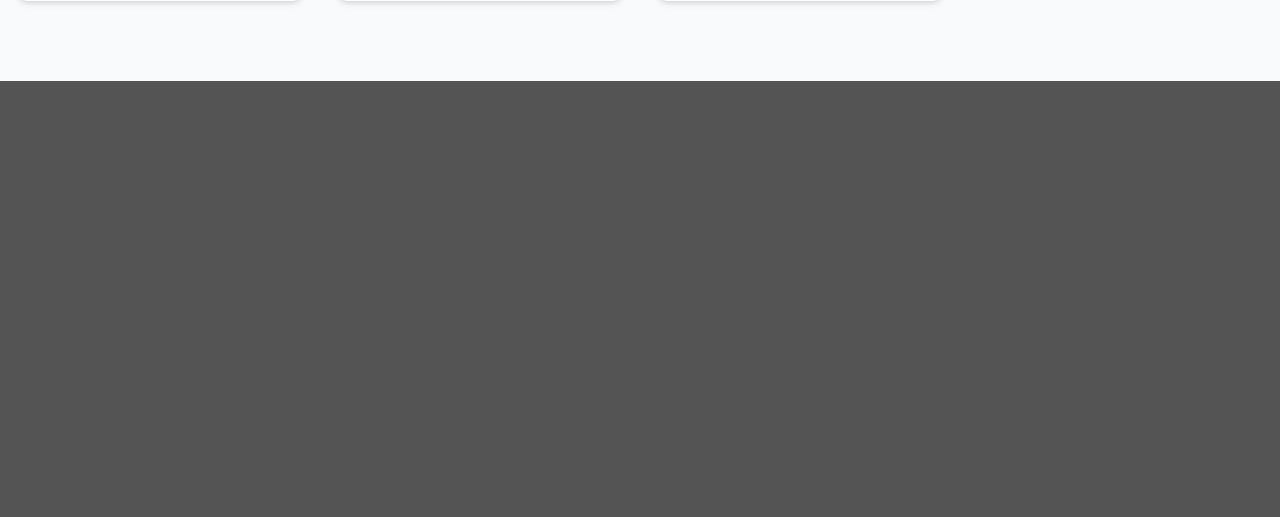
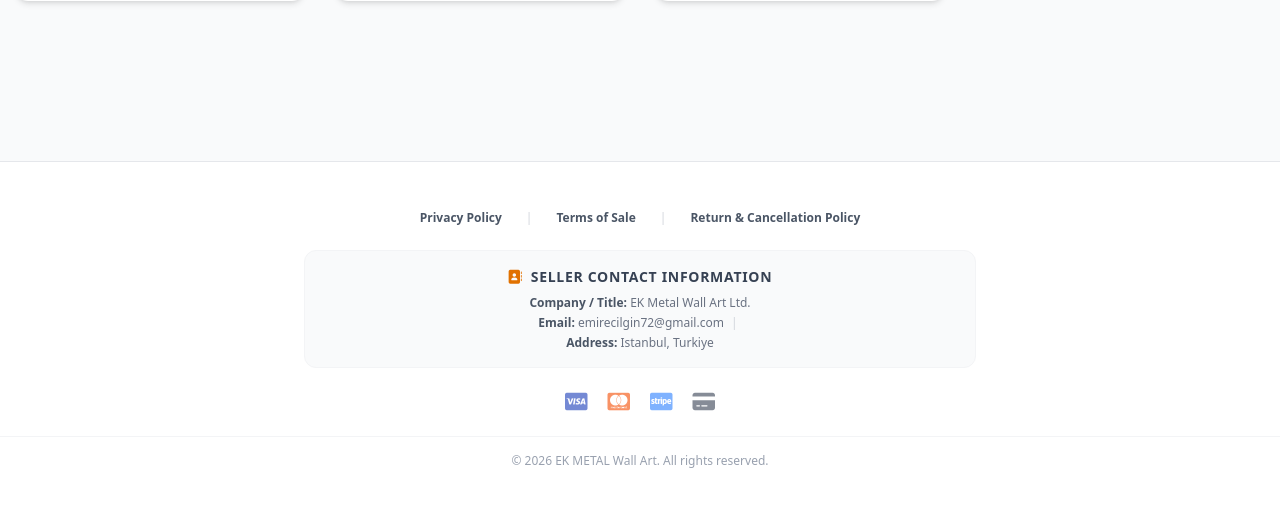
Before and after one commit to kadiraaltay/EKMetal, a Django app: page / in a window 1280 px wide. Shown: the part 1470-1987 px from the top of the page. Before the commit the page ends 1551 px from the top, so only its background shows below. Run offline with Django 5.2, Linux system fonts and the light colour scheme; data comes from the database, SQL or seed files in the repository; both versions use the stored data as it was after the commit.

Commit message:
yasal kurallar

```diff
--- a/shop/templates/shop/checkout.html
+++ b/shop/templates/shop/checkout.html
@@ -69,11 +69,12 @@
                             <textarea name="address_line" rows="3" class="w-full bg-gray-50 border border-gray-200 rounded-xl px-4 py-3 text-sm focus:outline-amber-600 font-medium resize-none" required>{{ profile.address_line|default:'' }}</textarea>
                         </div>
 
+                        <!-- 🛠️ GÜNCELLENEN KISIM: İYZİCO YERİNE PAYTR BİLGİLENDİRMESİ -->
                         <div class="pt-4 border-t border-gray-100">
                             <h3 class="text-md font-black text-gray-800 mb-2 flex items-center gap-2">
-                                <i class="fa-solid fa-shield-halved text-emerald-600"></i> Secure Checkout
+                                <i class="fa-solid fa-shield-halved text-emerald-600"></i> Secure Checkout via PayTR
                             </h3>
-                            <p class="text-xs text-gray-400">Secure payments are processed internationally via iyzico. Card fields will be displayed securely in the next step.</p>
+                            <p class="text-xs text-gray-400">Secure payments are processed seamlessly via PayTR. Card fields will be displayed securely within an iframe in the next step.</p>
                         </div>
 
                         {% if messages %}
--- a/shop/templates/shop/index.html
+++ b/shop/templates/shop/index.html
@@ -97,5 +97,39 @@
             {% endfor %}
         </div>
     </main>
+
+    <!-- 🛠️ GÜNCELLENEN KISIM: PAYTR ONAYI İÇİN YASAL METİNLER, İLETİŞİM BİLGİLERİ VE LOGOLAR kanka -->
+    <footer class="w-full bg-white border-t border-gray-200 py-12 text-center text-xs text-gray-500 mt-20">
+        <!-- 📄 Yasal Sözleşme Linkleri -->
+        <div class="max-w-7xl mx-auto px-4 flex flex-wrap justify-center items-center gap-3 md:gap-6 mb-6">
+            <a href="{% url 'privacy_policy' %}" class="text-gray-600 hover:text-amber-600 transition font-semibold">Privacy Policy</a>
+            <span class="text-gray-300 hidden sm:inline">|</span>
+            <a href="{% url 'terms_of_sale' %}" class="text-gray-600 hover:text-amber-600 transition font-semibold">Terms of Sale</a>
+            <span class="text-gray-300 hidden sm:inline">|</span>
+            <a href="{% url 'return_policy' %}" class="text-gray-600 hover:text-amber-600 transition font-semibold">Return & Cancellation Policy</a>
+        </div>
+
+        <!-- 📞 Satıcı İletişim Bilgileri (PayTR Burayı Şart Koşuyor Kanka) -->
+        <div class="max-w-2xl mx-auto px-4 mb-6 text-gray-500 space-y-1 bg-gray-50 py-4 rounded-xl border border-gray-100">
+            <h4 class="font-bold text-gray-700 text-sm mb-2 uppercase tracking-wider"><i class="fa-solid fa-address-book text-amber-600 mr-1"></i> Seller Contact Information</h4>
+            <p><span class="font-bold text-gray-600">Company / Title:</span> EK Metal Wall Art Ltd.</p>
+            <p><span class="font-bold text-gray-600">Email:</span> emirecilgin72@gmail.com <span class="text-gray-300 mx-1">|</span>
+            <p><span class="font-bold text-gray-600">Address:</span> Istanbul, Turkiye</p>
+        </div>
+
+        <!-- 💳 Kabul Edilen Kart Logoları -->
+        <div class="flex justify-center items-center gap-5 mb-6 opacity-60 text-xl">
+            <i class="fa-brands fa-cc-visa text-blue-800" title="Visa"></i>
+            <i class="fa-brands fa-cc-mastercard text-orange-600" title="Mastercard"></i>
+            <i class="fa-brands fa-cc-stripe text-blue-500" title="Stripe"></i>
+            <i class="fa-solid fa-credit-card text-gray-700" title="Troy / Credit Card"></i>
+        </div>
+
+        <!-- 📜 Telif Hakkı -->
+        <div class="max-w-7xl mx-auto px-4 border-t border-gray-100 pt-4">
+            <p class="text-gray-400">&copy; 2026 EK METAL Wall Art. All rights reserved.</p>
+        </div>
+    </footer>
+
 </body>
 </html>
--- a/shop/urls.py
+++ b/shop/urls.py
@@ -22,15 +22,20 @@ urlpatterns = [
     path('logout/', views.logout_view, name='logout'),
     path('profile/', views.profile_view, name='profile'),
 
-    # Ödeme ve Sipariş Tamamlama (iyzico)
-    path('checkout/', views.checkout_view, name='checkout'),
+    # 🛠️ GÜNCELLENEN KISIM: Ödeme ve Sipariş Tamamlama (PayTR)
+    path('checkout/', views.paytr_checkout_view, name='checkout'),
+    path('paytr-callback/', views.paytr_callback_view, name='paytr_callback'),
     path('payment-success/', views.payment_success_view, name='payment_success'),
     path('payment-cancel/', views.payment_cancel_view, name='payment_cancel'),
 
     # Müşteri Panelleri
     path('my-orders/', views.my_orders_view, name='my_orders'),
     path('my-reviews/', views.my_reviews_view, name='my_reviews'),
-
     path('my-favorites/', views.my_favorites_view, name='my_favorites'),
     path('favorite/toggle/<int:product_id>/', views.toggle_favorite, name='toggle_favorite'),
+
+    # shop/urls.py içine eklenecekler:
+    path('privacy-policy/', views.privacy_policy_view, name='privacy_policy'),
+    path('terms-of-sale/', views.terms_of_sale_view, name='terms_of_sale'),
+    path('return-policy/', views.return_policy_view, name='return_policy'),
 ]
--- a/shop/views.py
+++ b/shop/views.py
@@ -15,76 +15,16 @@ from django.db.models import Q
 from django.contrib.auth.forms import UserCreationForm, AuthenticationForm
 from django.contrib.auth import login as auth_login, logout as auth_logout, authenticate
 from django.contrib import messages
-from django.http import JsonResponse
+from django.http import JsonResponse, HttpResponse
 from django.contrib.auth.decorators import login_required
 from django.views.decorators.csrf import csrf_exempt
-from .models import Category, Product, ProductImage, ProductVariant, Order, OrderItem, Review, Favorite
+from .models import Category, Product, ProductImage, ProductVariant, Order, OrderItem, Review, Favorite, Cart, CartItem, Profile, Coupon
 
-from .models import Product, Category, Cart, CartItem, ProductVariant, Profile, Order, OrderItem, Review, Coupon
-
-# ==================== IYZICO API MOTORU (KARARLI MOCK SİMÜLASYONLU) ====================
-def iyzico_raw_request(endpoint, request_data):
-    """
-    İnternet/DNS blokajlarını aşmak için lokalde simülasyon yapar,
-    canlı sunucuda ise gerçek iyzico API'sine bağlanır kanka!
-    """
-    try:
-        api_key = getattr(settings, 'IYZICO_API_KEY', 'sandbox-test-key')
-        secret_key = getattr(settings, 'IYZICO_SECRET_KEY', 'sandbox-test-secret')
-        base_url = 'https://api.iyzico.com'
-
-        url = f"{base_url}{endpoint}"
-        random_str = ''.join(random.choices(string.ascii_letters + string.digits, k=8))
-
-        payload = random_str + endpoint + json.dumps(request_data)
-        hash_str = hmac.new(secret_key.encode('utf-8'), payload.encode('utf-8'), hashlib.sha256).digest()
-        hash_base64 = base64.b64encode(hash_str).decode('utf-8')
-
-        authorization = f"IYZWS {api_key}:{hash_base64}"
-
-        headers = {
-            'Authorization': authorization,
-            'x-iyzi-rnd': random_str,
-            'Content-Type': 'application/json'
-        }
-
-        response = requests.post(url, json=request_data, headers=headers, timeout=3)
-        return response.json()
-
-    except Exception as e:
-        print(f"--- LOKAL SİMÜLASYON DEVREDE: ({str(e)}) ---")
-
-        if 'initialize' in endpoint:
-            mock_form = f"""
-            <div class="p-4 bg-gray-50 border border-gray-200 rounded-xl text-left space-y-4 max-w-md mx-auto mt-4">
-                <p class="text-xs font-bold text-amber-600 uppercase tracking-wider flex items-center gap-1">
-                    <i class="fa-solid fa-flask"></i> iyzico Local Test Simulator Enabled
-                </p>
-                <form action="/payment-success/?order_id={request_data.get('conversationId')}" method="POST" class="space-y-3">
-                    <input type="hidden" name="token" value="MOCK_TOKEN_KADIR_ALTAY">
-                    <div>
-                        <label class="text-[10px] font-black text-gray-400 uppercase">Test Card Number</label>
-                        <input type="text" class="w-full text-xs p-2 bg-white border rounded-lg font-mono" value="4355 0843 3535 3535" readonly>
-                    </div>
-                    <div class="grid grid-cols-2 gap-2">
-                        <div>
-                            <label class="text-[10px] font-black text-gray-400 uppercase">Expiry</label>
-                            <input type="text" class="w-full text-xs p-2 bg-white border rounded-lg font-mono" value="12 / 2029" readonly>
-                        </div>
-                        <div>
-                            <label class="text-[10px] font-black text-gray-400 uppercase">CVV</label>
-                            <input type="text" class="w-full text-xs p-2 bg-white border rounded-lg font-mono" value="123" readonly>
-                        </div>
-                    </div>
-                    <button type="submit" class="w-full bg-amber-600 hover:bg-amber-700 text-white font-bold py-3 px-4 rounded-xl text-xs transition flex items-center justify-center gap-2 cursor-pointer mt-2">
-                        <i class="fa-solid fa-credit-card"></i> Complete Test Payment (${request_data.get('price')})
-                    </button>
-                </form>
-            </div>
-            """
-            return {'status': 'success', 'checkoutFormContent': mock_form}
-
-        return {'status': 'success', 'paymentStatus': 'SUCCESS', 'paymentId': 'MOCK_PAY_123456'}
+# ==================== PAYTR API MOTORU (TEST MODU AKTİF) ====================
+# PayTR'a bireysel başvuru yapınca panelinden alacağın canlı keyleri settings.py'a ekleyebilirsin kanka.
+PAYTR_MERCHANT_ID = getattr(settings, 'PAYTR_MERCHANT_ID', '123456')
+PAYTR_MERCHANT_KEY = getattr(settings, 'PAYTR_MERCHANT_KEY', 'XXXXXX_TEST_KEY_XXXXXX')
+PAYTR_MERCHANT_SALT = getattr(settings, 'PAYTR_MERCHANT_SALT', 'XXXXXX_TEST_SALT_XXXXXX')
 
 # ==================== ANA SAYFA VE ARAMA MOTORU ====================
 def index(request):
@@ -138,7 +78,6 @@ def product_detail(request, pk):
         review_image = request.FILES.get('review_image')
 
         if comment:
-            # KANKA: Eğer kullanıcının bu ürüne zaten yorumu varsa onu GÜNCELLE, yoksa YENİAÇ
             existing_review = Review.objects.filter(product=product, user=request.user).first()
 
             if existing_review:
@@ -234,10 +173,6 @@ def update_cart_quantity(request, item_id):
     return JsonResponse({'error': 'Geçersiz istek'}, status=400)
 
 def remove_from_cart(request, item_id):
-    """
-    KANKA: 404 hatasını önlemek için get_object_or_404 yerine esnek filter yapısı getirildi!
-    Çift tıklama olsa bile sistem artık çökmeyecek.
-    """
     if request.user.is_authenticated:
         cart_item = CartItem.objects.filter(id=item_id, cart__user=request.user).first()
         if cart_item:
@@ -309,9 +244,9 @@ def profile_view(request):
 
     return render(request, 'shop/profile.html', {'profile': profile})
 
-# ==================== IYZICO CHECKOUT MANAGEMENT ====================
+# ==================== PAYTR CHECKOUT MANAGEMENT ====================
 @login_required(login_url='/login/')
-def checkout_view(request):
+def paytr_checkout_view(request):
     try:
         cart = request.user.cart
     except Cart.DoesNotExist:
@@ -331,6 +266,7 @@ def checkout_view(request):
         city = request.POST.get('city')
         zip_code = request.POST.get('zip_code')
 
+        # 1. Sipariş kaydını oluşturuyoruz kanka
         order = Order.objects.create(
             user=request.user,
             first_name=request.user.first_name or "Kadir",
@@ -352,68 +288,82 @@ def checkout_view(request):
                 product=item.product,
                 variant=item.variant,
                 quantity=item.quantity,
-                price=item.variant.price_impact if item.variant else item.product.price
+                price=item.variant.price_impact if item.variant else (item.product.discount_price if item.product.discount_price else item.product.price)
             )
 
-        buyer = {
-            'id': str(request.user.id),
-            'name': order.first_name,
-            'surname': order.last_name,
-            'email': request.user.email or "kadiraltay90@gmail.com",
-            'identityNumber': '11111111111',
-            'registrationAddress': order.address_line,
-            'city': order.city,
-            'country': order.country,
-            'zipCode': order.zip_code,
-            'ip': '127.0.0.1'
-        }
+        # 2. PayTR Parametrelerini Hazırlıyoruz
+        merchant_oid = str(order.id)
+        user_ip = request.META.get('REMOTE_ADDR', '127.0.0.1')
+        user_email = request.user.email or "kadiraltay90@gmail.com"
 
-        address = {
-            'contactName': f"{order.first_name} {order.last_name}",
-            'city': order.city,
-            'country': order.country,
-            'address': order.address_line,
-            'zipCode': order.zip_code
-        }
+        # PayTR tutarı kuruş cinsinden tamsayı olarak ister kanka
+        payment_amount = int(total_price * 100)
 
+        user_name = f"{order.first_name} {order.last_name}"
+        user_address = f"{order.address_line} {order.city} {order.state} {order.zip_code}"
+        user_phone = order.phone_number
+
+        # Başarı ve Hata sayfaları yönlendirme linkleri
+        merchant_ok_url = request.build_absolute_uri('/payment-success/') + f'?order_id={order.id}'
+        merchant_fail_url = request.build_absolute_uri('/payment-cancel/')
+
+        # Sepet içeriğini PayTR formatına (JSON Array) çeviriyoruz
         basket_items = []
         for item in cart.items.all():
             item_price = str(item.variant.price_impact if item.variant else (item.product.discount_price if item.product.discount_price else item.product.price))
-            basket_items.append({
-                'id': str(item.product.id),
-                'name': item.product.title[:20],
-                'category1': item.product.category.name,
-                'itemType': 'PHYSICAL',
-                'price': item_price
-            })
+            basket_items.append([item.product.title[:20], item_price, item.quantity])
 
-        callback_url = request.build_absolute_uri('/payment-success/') + f'?order_id={order.id}'
+        user_basket = base64.b64encode(json.dumps(basket_items).encode('utf-8')).decode('utf-8')
 
-        request_data = {
-            'locale': 'tr',
-            'conversationId': str(order.id),
-            'price': str(total_price),
-            'paidPrice': str(total_price),
-            'currency': 'USD',
-            'basketId': f"BASKET_{order.id}",
-            'paymentGroup': 'PRODUCT',
-            'callbackUrl': callback_url,
-            'buyer': buyer,
-            'shippingAddress': address,
-            'billingAddress': address,
-            'basketItems': basket_items
+        # Taksit ve Döviz Konfigürasyonları
+        no_installment = '1'  # 1: Taksit yapılmasın (Bireysel POS için ideal kanka)
+        max_installments = '1'
+        currency = 'TL'       # İstek türü varsayılan TL (Yurtdışı kartları da bu tutardan çevrilir kanka)
+        test_mode = '1'       # 1: Test ortamı aktif. Canlıya geçince '0' yaparsın.
+
+        # 3. PayTR Token Şifreleme (SHA256 Hash Yapısı kanka)
+        hash_str = PAYTR_MERCHANT_ID + user_ip + merchant_oid + user_email + str(payment_amount) + user_basket + no_installment + max_installments + currency + test_mode
+        paytr_token = hmac.new(PAYTR_MERCHANT_KEY.encode('utf-8'), (hash_str + PAYTR_MERCHANT_SALT).encode('utf-8'), hashlib.sha256).digest()
+        token = base64.b64encode(paytr_token).decode('utf-8')
+
+        params = {
+            'merchant_id': PAYTR_MERCHANT_ID,
+            'user_ip': user_ip,
+            'merchant_oid': merchant_oid,
+            'email': user_email,
+            'payment_amount': payment_amount,
+            'paytr_token': token,
+            'user_basket': user_basket,
+            'user_name': user_name,
+            'user_address': user_address,
+            'user_phone': user_phone,
+            'merchant_ok_url': merchant_ok_url,
+            'merchant_fail_url': merchant_fail_url,
+            'no_installment': no_installment,
+            'max_installments': max_installments,
+            'currency': currency,
+            'test_mode': test_mode
         }
 
         try:
-            response_data = iyzico_raw_request('/payment/checkoutform/initialize/auth/ecom', request_data)
-            context = {
-                'payment_form_script': response_data.get('checkoutFormContent') if response_data else None,
-                'order': order
-            }
-            return render(request, 'shop/payment_success.html', context)
+            # PayTR Sunucusundan iFrame Ödeme token'ını talep ediyoruz
+            response = requests.post('https://www.paytr.com/odeme/api/get-token', data=params, timeout=5)
+            res_json = response.json()
+
+            if res_json['status'] == 'success':
+                context = {
+                    'iframe_token': res_json['token'],
+                    'order': order
+                }
+                # Müşteriyi PayTR iFrame ödeme şablonuna paslıyoruz kanka
+                return render(request, 'shop/paytr_checkout.html', context)
+            else:
+                messages.error(request, f"PayTR Token Hatası: {res_json.get('reason')}")
+                order.delete()
+                return redirect('checkout')
 
         except Exception as e:
-            messages.error(request, f"iyzico Bağlantı Hatası: {str(e)}")
+            messages.error(request, f"PayTR Bağlantı Hatası: {str(e)}")
             order.delete()
             return redirect('checkout')
 
@@ -454,45 +404,57 @@ def send_invoice_pdf_email(order, request):
     except Exception as email_error:
         print(f"--- EMAIL ERROR: Invoice email could not be sent. Details: {email_error} ---")
 
-# ==================== IYZICO KONTROL VE BAŞARI SAYFASI ====================
+# ==================== PAYTR GÜVENLİ BİLDİRİM SERVİSİ (CALLBACK) ====================
+# Ödeme tamamlandığında PayTR sunucuları sitemize arkadan bu POST isteğini atar kanka.
 @csrf_exempt
+def paytr_callback_view(request):
+    if request.method == 'POST':
+        merchant_oid = request.POST.get('merchant_oid')
+        status = request.POST.get('status')
+        total_amount = request.POST.get('total_amount')
+        hash_received = request.POST.get('hash')
+
+        # Gelen isteğin doğruluğunu hash eşleşmesiyle kontrol ediyoruz kanka (Güvenlik Duvarı)
+        hash_str = merchant_oid + PAYTR_MERCHANT_SALT + status + total_amount
+        paytr_token = hmac.new(PAYTR_MERCHANT_KEY.encode('utf-8'), hash_str.encode('utf-8'), hashlib.sha256).digest()
+        token = base64.b64encode(paytr_token).decode('utf-8')
+
+        if token != hash_received:
+            return HttpResponse("FAIL: Bad Hash")
+
+        try:
+            order = Order.objects.get(id=int(merchant_oid))
+
+            if status == 'success':
+                order.status = 'Paid'  # Siparişi ödendi olarak işaretle kanka
+                order.save()
+
+                # Faturayı arka planda oluşturup e-posta gönder kanka
+                send_invoice_pdf_email(order, request)
+
+                # Ödeme başarılı olduğu için kullanıcının sepetini uçur kanka
+                try:
+                    order.user.cart.items.all().delete()
+                except:
+                    pass
+
+                return HttpResponse("OK")
+            else:
+                order.status = 'Failed'
+                order.save()
+                return HttpResponse("OK")  # Hata olsa da PayTR'a OK demeliyiz yoksa sürekli istek atar.
+
+        except Order.DoesNotExist:
+            return HttpResponse("FAIL: Order Not Found")
+
+    return HttpResponse("Geçersiz İstek Kanka!")
+
+# ==================== PAYTR BAŞARI SAYFASI ====================
 def payment_success_view(request):
     order_id = request.GET.get('order_id')
-    token = request.POST.get('token')
-
+    order = None
     if order_id:
-        try:
-            order = Order.objects.get(id=order_id)
-
-            if token:
-                request_data = {
-                    'locale': 'tr',
-                    'conversationId': str(order.id),
-                    'token': token
-                }
-                response_data = iyzico_raw_request('/payment/checkoutform/auth/ecom', request_data)
-
-                if response_data.get('paymentStatus') == 'SUCCESS':
-                    order.status = 'Paid'
-                    order.save()
-                    send_invoice_pdf_email(order, request)
-
-                    try:
-                        request.user.cart.items.all().delete()
-                    except Cart.DoesNotExist:
-                        pass
-                else:
-                    messages.error(request, "Ödeme işlemi iyzico tarafından onaylanmadı kanka.")
-                    return redirect('index')
-            else:
-                order.status = 'Paid'
-                order.save()
-                send_invoice_pdf_email(order, request)
-
-        except Order.DoesNotExist:
-            print(f"--- DATABASE ERROR: Order #{order_id} could not be found! ---")
-            return redirect('index')
-
+        order = Order.objects.filter(id=order_id).first()
     return render(request, 'shop/payment_success.html', {'order_id': order_id, 'order': order})
 
 
@@ -538,13 +500,11 @@ def remove_coupon(request):
 
 @login_required(login_url='/login/')
 def my_favorites_view(request):
-    """Kanka: Üyenin favorilediği ürünleri listelediği sayfa view'ı"""
     favorites = request.user.favorites.all().order_by('-created_at')
     return render(request, 'shop/my_favorites.html', {'favorites': favorites})
 
 @login_required(login_url='/login/')
 def toggle_favorite(request, product_id):
-    """Kanka: Ürün detay sayfasında butona basınca favoriye ekler veya zaten varsa favoriden çıkartır"""
     product = get_object_or_404(Product, id=product_id)
     fav_exists = Favorite.objects.filter(user=request.user, product=product).first()
 
@@ -555,5 +515,14 @@ def toggle_favorite(request, product_id):
         Favorite.objects.create(user=request.user, product=product)
         messages.success(request, "Product added to your favorites.")
 
-    # Geldikleri sayfaya (Ürün detayına veya favori listesine) geri postalar kanka
     return redirect(request.META.get('HTTP_REFERER', 'my_favorites'))
+
+# shop/views.py en altına yapıştır kanka:
+def privacy_policy_view(request):
+    return render(request, 'shop/privacy_policy.html')
+
+def terms_of_sale_view(request):
+    return render(request, 'shop/terms_of_sale.html')
+
+def return_policy_view(request):
+    return render(request, 'shop/return_policy.html')
```
Also changed, not shown: shop/templates/shop/iyzico_payment.html (deleted, +0 -10 lines), shop/templates/shop/paytr_checkout.html (added, +44 -0 lines), shop/templates/shop/privacy_policy.html (added, +19 -0 lines), shop/templates/shop/return_policy.html (added, +19 -0 lines), shop/templates/shop/terms_of_sale.html (added, +19 -0 lines), db.sqlite3, shop/templates/shop/navbar.html (line endings or trailing spaces).
